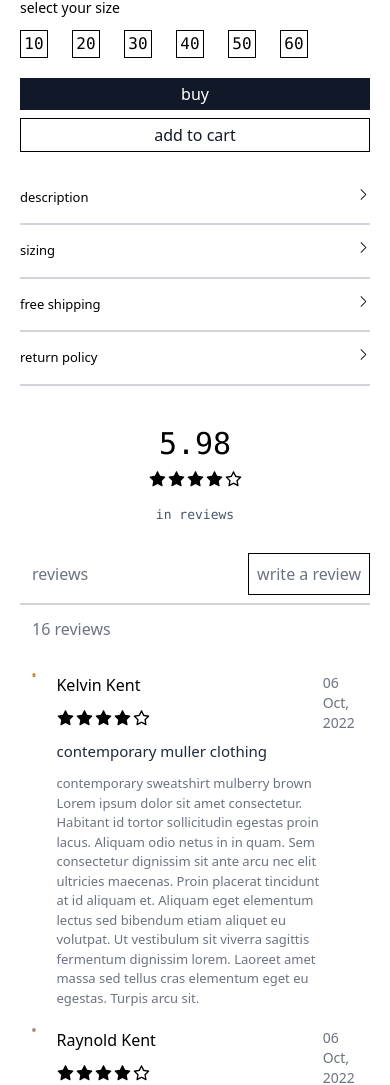
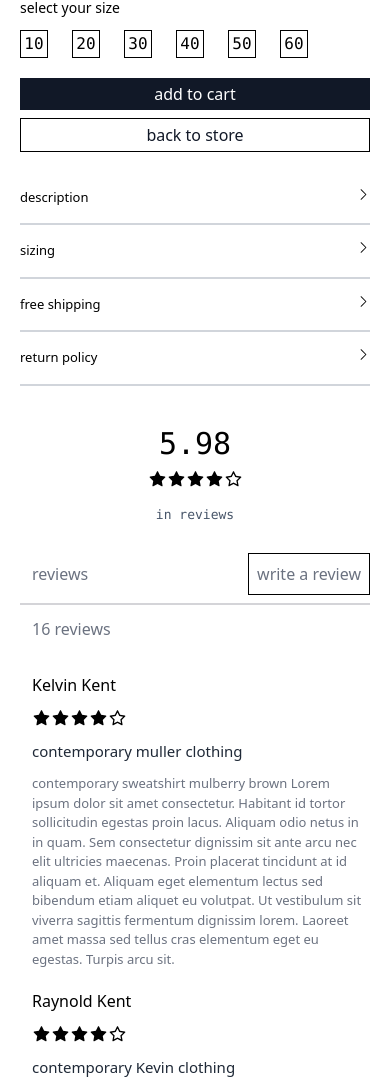
Before and after one commit to EmekaManuel/zani-store, a React (Vite) app: page /shop/1 in a window 390 px wide. Shown: the part 798-1883 px from the top of the page. Built offline with nearby package versions, Linux system fonts and the light colour scheme.

Commit message:
fixed the responsivenes of the new pages / components

```diff
--- a/src/Components/CartComponent.jsx
+++ b/src/Components/CartComponent.jsx
@@ -46,12 +46,12 @@ const CartComponent = () => {
           <>
             {cartItems.map((cartItem) => (
               <div className="flex border-b-2 py-6 border-b-sky-300  justify-between ">
-                <div className="pl-5 flex space-x-5 flex-row">
-                  <div className=" max-w-[200px]  ">
+                <div className="pl-5 flex space-x-5 md:flex-row ">
+                  <div className=" md:max-w-[200px] max-w-[50px] ">
                     {" "}
                     <img
                       src={cartItem.subImage2}
-                      className="min-h-[200px] w-[150px] "
+                      className=""
                       alt=""
                     />{" "}
                   </div>
--- a/src/Components/Footer.jsx
+++ b/src/Components/Footer.jsx
@@ -202,7 +202,7 @@ const Footer = () => {
 
     </div>
       <div className="flex justify-start flex-col md:flex-row mx-5 pb-5 md:mb-0">
-        <span className="pl-5 gap-x-5 flex">
+        <span className="pl-5 gap-x-5 pb-4 flex">
 
         <BsGoogle/>
         <BsFacebook/>
--- a/src/Components/ProductContainer.jsx
+++ b/src/Components/ProductContainer.jsx
@@ -15,7 +15,7 @@ const ProductContainer = ({ filterData }) => {
           >
             <div>
               <div className="flex flex-col">
-                <div className="h-[270px]">
+                <div className="h-[350px] md:h-[270px]">
                   <img
                     src={product.image}
                     alt=""
--- a/src/Components/Reviews.jsx
+++ b/src/Components/Reviews.jsx
@@ -38,7 +38,7 @@ const Reviews = () => {
         {/* details */}
       <div className="justify-between pt-5 flex mx-5">
         <span className="pl-3 flex flex-row gap-x-5">
-          <div>
+        <div className="hidden lg:max-h-[70px] max-w-[80px] md:flex">
             {" "}
             <img src={Image1} alt="" />{" "}
           </div>
@@ -69,12 +69,12 @@ const Reviews = () => {
         </span>
 
         {/* date */}
-        <span className="text-sm text-gray-500 pr-3">06 Oct, 2022</span>
+        <span className="text-sm hidden md:flex text-gray-500 pr-3">06 Oct, 2022</span>
       </div>
         {/* details */}
       <div className="justify-between pt-5 flex mx-5">
         <span className="pl-3 flex flex-row gap-x-5">
-          <div>
+          <div className="hidden lg:max-h-[70px] max-w-[80px] md:flex">
             {" "}
             <img src={Image2} alt="" />{" "}
           </div>
@@ -105,12 +105,12 @@ const Reviews = () => {
         </span>
 
         {/* date */}
-        <span className="text-sm text-gray-500 pr-3">06 Oct, 2022</span>
+        <span className="text-sm hidden md:flex text-gray-500 pr-3">06 Oct, 2022</span>
       </div>
         {/* details */}
       <div className="justify-between pt-5 flex mx-5">
         <span className="pl-3 flex flex-row gap-x-5">
-          <div>
+        <div className="hidden lg:max-h-[70px] max-w-[80px] md:flex">
             {" "}
             <img src={Image3} alt="" />{" "}
           </div>
@@ -141,7 +141,7 @@ const Reviews = () => {
         </span>
 
         {/* date */}
-        <span className="text-sm text-gray-500 pr-3">06 Oct, 2022</span>
+        <span className="text-sm hidden md:flex text-gray-500 pr-3">06 Oct, 2022</span>
       </div>
     </div>
   );
--- a/src/Components/ShopHero.jsx
+++ b/src/Components/ShopHero.jsx
@@ -42,11 +42,11 @@ const ShopHero = () => {
     <div className="flex flex-row justify-center mx-auto my-10 max-w-[89%] ">
       {/* ///////////////// left nav ///////////////////// */}
 
-      <div className="left w-1/5 static pt-5 flex-1 hidden md:flex ">
+      <div className="left w-1/5 static pt-5 flex-1 hidden lg:flex ">
         <div className="">
           <h2 className="text-md font-medium"> Filter Products</h2>
           <ul className="mt-4 flex flex-col ">
-            <li className="text-[13px] min-w-[180px] max-w-[180px] flex border-b-2  border-gray-800 items-center  justify-between text-center">
+            <li className="text-[13px] lg:max-w-[180px] flex border-b-2  border-gray-800 items-center  justify-between text-center">
               <p>Low Price </p>
               <span>
                 {" "}
--- a/src/Components/SingleProduct.jsx
+++ b/src/Components/SingleProduct.jsx
@@ -8,7 +8,8 @@ import { BsChevronRight } from "react-icons/bs";
 import productsData from "/src/data.json";
 import { useParams } from "react-router-dom";
 import { useState } from "react";
-import {  Toaster } from "react-hot-toast";
+import { Toaster } from "react-hot-toast";
+import { Link } from "react-router-dom";
 
 // redux part
 import { useDispatch } from "react-redux";
@@ -45,7 +46,7 @@ const SingleProduct = () => {
   return (
     <>
       <NavBar />
-      <Toaster/>
+      <Toaster />
       {/* //images */}
       <div className="flex md:flex-row flex-col px-5  justify-around py-10 ">
         <div className="md:w-1/2 ">
@@ -144,18 +145,20 @@ const SingleProduct = () => {
             <div className="buttons flex gap-y-2 flex-col pt-5">
               <div className="">
                 {" "}
-                <button className="bg-gray-900 py-1 text-white w-full">
-                  buy
+                <button
+                  className="bg-gray-900 py-1 text-white w-full"
+                  onClick={() => dispatch(addToCart(product))}
+                >
+                  add to cart
                 </button>{" "}
               </div>
               <div className="">
                 {" "}
-                <button
-                  onClick={() => dispatch(addToCart(product))}
-                  className="bg-white py-1 border-black border text-gray-900 w-full"
-                >
-                  add to cart
+                <Link to = "/shop">
+                <button className="bg-white py-1 border-black border text-gray-900 w-full">
+                  back to store
                 </button>{" "}
+                </Link>
               </div>
             </div>
             <div className="extras pt-5">
@@ -163,9 +166,12 @@ const SingleProduct = () => {
                 <span className="flex justify-between">
                   <p>description</p>
                   <p>
-                  {
-                      description ? <BsChevronDown onClick={showDDescription}/> : <BsChevronRight onClick={showDDescription} />
-                    }                  </p>
+                    {description ? (
+                      <BsChevronDown onClick={showDDescription} />
+                    ) : (
+                      <BsChevronRight onClick={showDDescription} />
+                    )}{" "}
+                  </p>
                 </span>
                 <span>
                   {description && (
@@ -180,9 +186,12 @@ const SingleProduct = () => {
                 <span className="flex justify-between">
                   <p>sizing</p>
                   <p>
-                  {
-                      showSizing ? <BsChevronDown onClick={showSize}/> : <BsChevronRight onClick={showSize} />
-                    }                  </p>
+                    {showSizing ? (
+                      <BsChevronDown onClick={showSize} />
+                    ) : (
+                      <BsChevronRight onClick={showSize} />
+                    )}{" "}
+                  </p>
                 </span>
                 <span>
                   {showSizing && (
@@ -197,9 +206,12 @@ const SingleProduct = () => {
                 <span className="flex justify-between">
                   <p>free shipping</p>
                   <p>
-                  {
-                      showShipping ? <BsChevronDown onClick={showShippingInfo}/> : <BsChevronRight onClick={showShippingInfo} />
-                    }                  </p>
+                    {showShipping ? (
+                      <BsChevronDown onClick={showShippingInfo} />
+                    ) : (
+                      <BsChevronRight onClick={showShippingInfo} />
+                    )}{" "}
+                  </p>
                 </span>
                 <span>
                   {showShipping && (
@@ -216,27 +228,28 @@ const SingleProduct = () => {
                 <span className="flex justify-between">
                   <p>return policy</p>
                   <p>
-                     {
-                      returnPolicy ? <BsChevronDown onClick={showReturnPolicy}/> : <BsChevronRight onClick={showReturnPolicy} />
-                    }
+                    {returnPolicy ? (
+                      <BsChevronDown onClick={showReturnPolicy} />
+                    ) : (
+                      <BsChevronRight onClick={showReturnPolicy} />
+                    )}
                   </p>
                 </span>
                 <span>
                   {returnPolicy && (
                     <p className=" pt-2 px-2 text-slate-500 ">
-                      This product and all products are returnable within the first 2 weeks after purchase.
+                      This product and all products are returnable within the
+                      first 2 weeks after purchase.
                     </p>
                   )}
                 </span>
               </span>
-
-
             </div>
           </div>
         </div>
       </div>
 
-      <Reviews/>
+      <Reviews />
       <Contact />
       <Footer />
     </>
```
